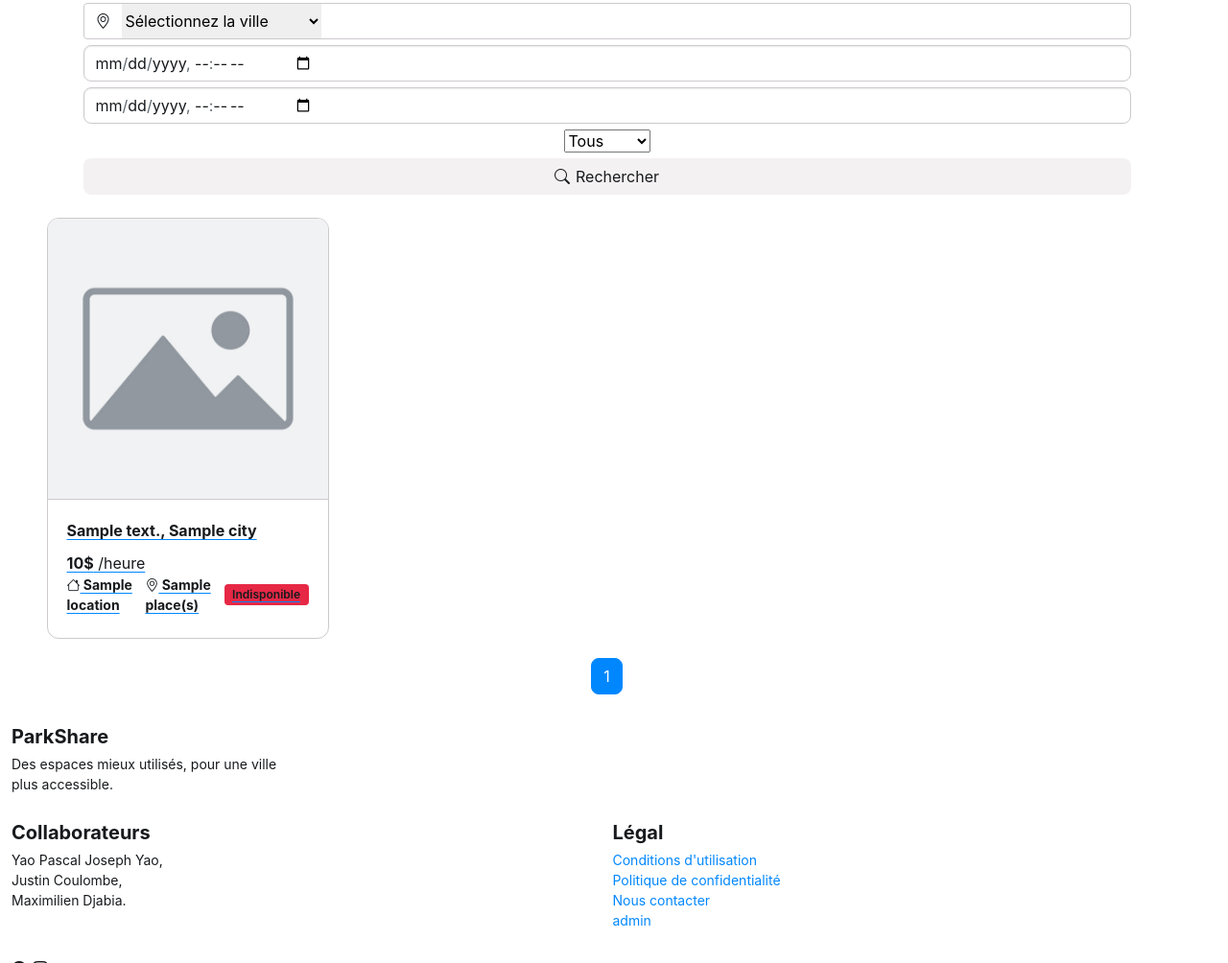
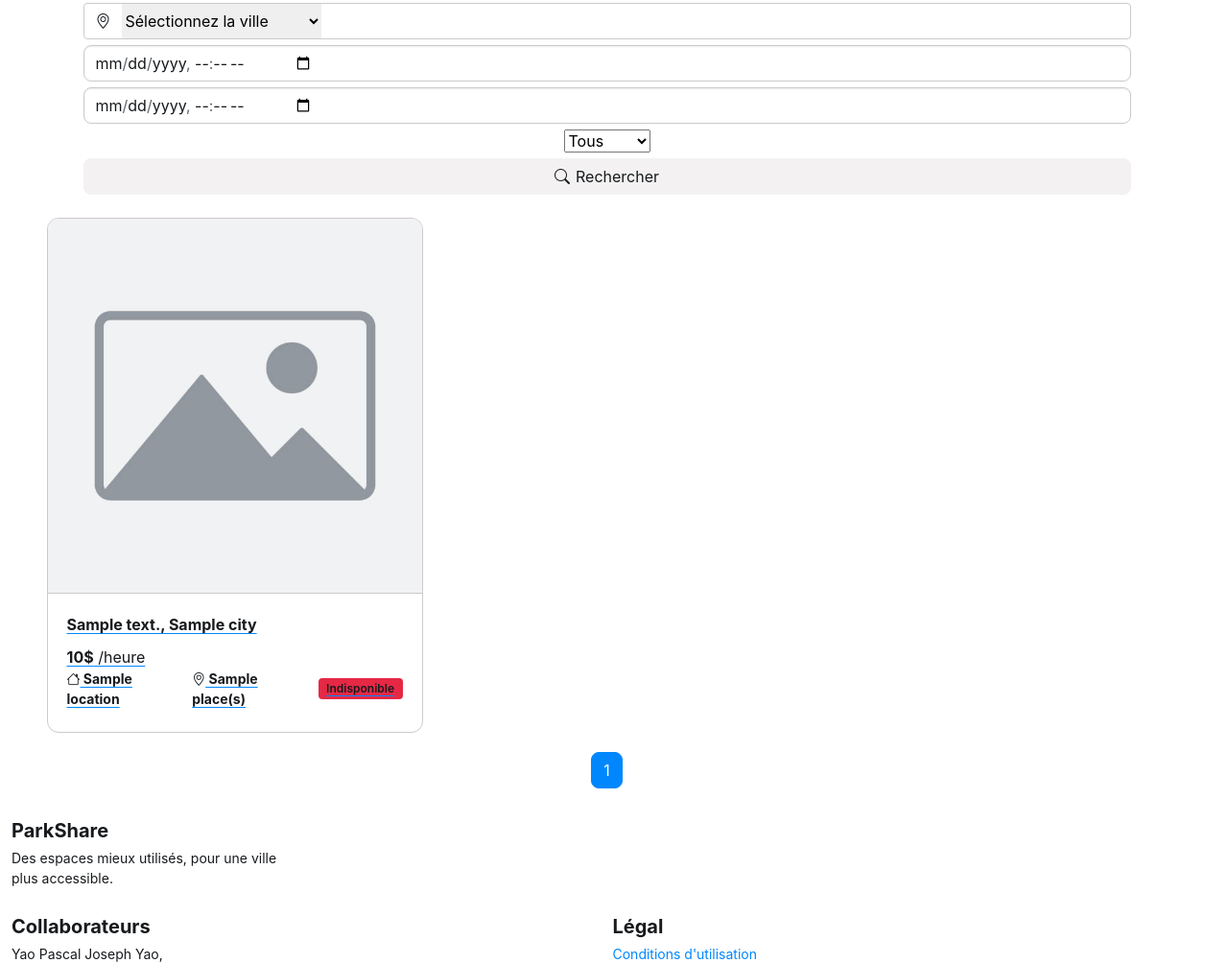
Before and after one commit to Justin-Coulombe/projet-web, a Flask app: template app/templates/publications/index.jinja in a window 1280 px wide. Shown: the part 121-1125 px from the top of the page at 96% size. Run offline with Flask 3, Linux system fonts and the light colour scheme; the template is opened without the code that fills it: most values are stand-ins (such as "Sample title", 1, 10 or a date in 2020).

Commit message:
fix taille carte

```diff
--- a/app/templates/publications/index.jinja
+++ b/app/templates/publications/index.jinja
@@ -63,7 +63,7 @@ Publications | ParkShare
 <ul class="list-inline">
     {% set path = "/static/img/stationnement/" %}
     {% for item in context.publications %}
-    <li class="list-inline-item m-1 col-3">
+    <li class="list-inline-item m-1 col-4">
         <a href="/stationnement/detail/{{item.id}}" class="link-underline link-underline-opacity-0">
             <div class="card">
                 <img class="card-img-top"
```
